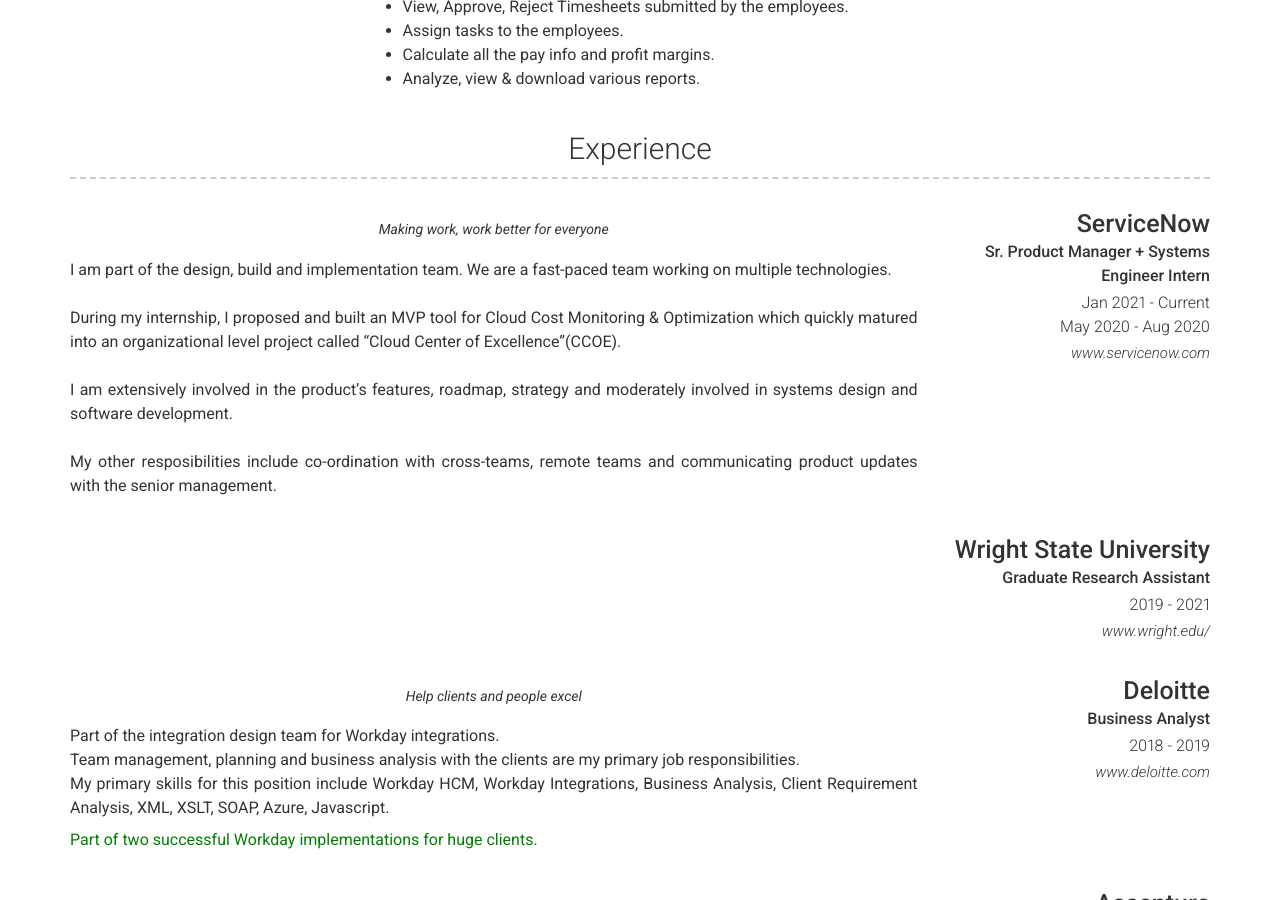
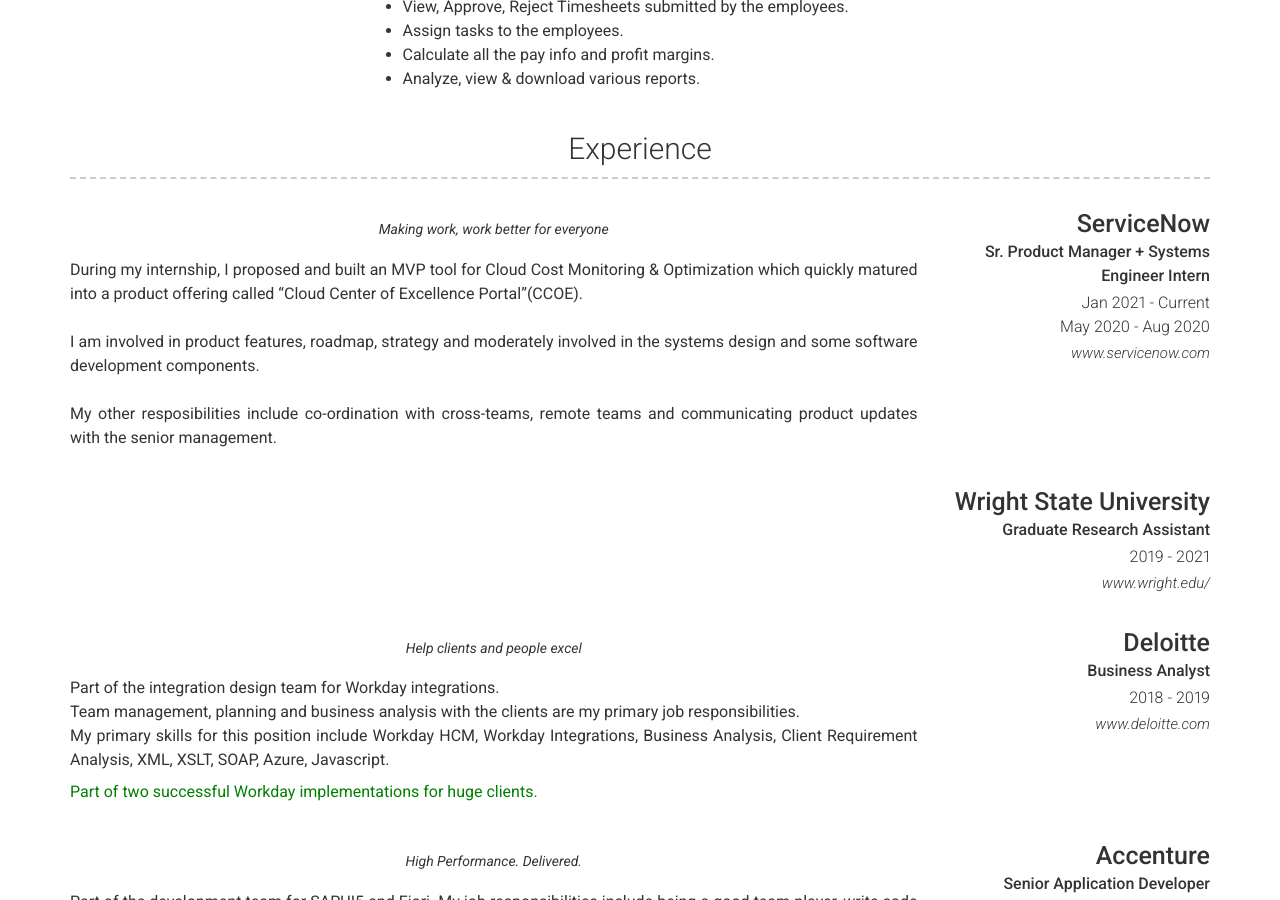
Before and after one commit to medhachaitanya/medhachaitanya.github.io, a Jekyll site: the page built from index.md, in a window 1280 px wide and 900 px high, scrolled down 1007 px. Built offline with Jekyll 4.4.1, drawn with Linux system fonts in a browser that asks for light colours; nearby versions of some CDN libraries.

Commit message:
Update _config.yml

```diff
--- a/_config.yml
+++ b/_config.yml
@@ -126,12 +126,9 @@
         quote: >
           Making work, work better for everyone
         description: | # this will include new lines to allow paragraphs
-          I am part of the design, build and implementation team. We are a fast-paced team working on multiple technologies.
-          <br />
+          During my internship, I proposed and built an MVP tool for Cloud Cost Monitoring & Optimization which quickly matured into a product offering called “Cloud Center of Excellence Portal”(CCOE).
           <br/>
-          During my internship, I proposed and built an MVP tool for Cloud Cost Monitoring & Optimization which quickly matured into an organizational level project called “Cloud Center of Excellence”(CCOE).
-          <br/>
-          I am extensively involved in the product's features, roadmap, strategy and moderately involved in systems design and software development.
+          I am  involved in product features, roadmap, strategy and moderately involved in the systems design and some software development components.
           <br/>
           <br/>
           My other resposibilities include co-ordination with cross-teams, remote teams and communicating product updates with the senior management.
```
